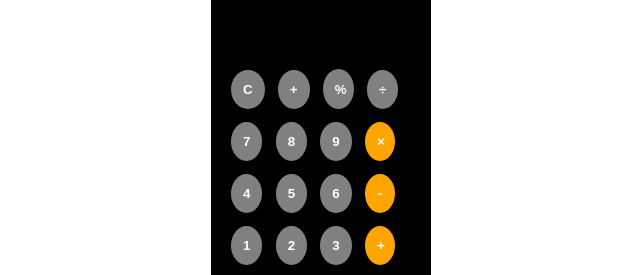
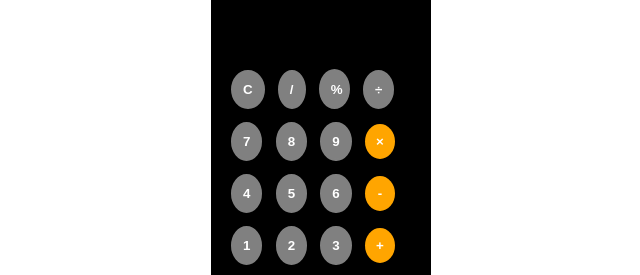
Before and after one commit to rachnap-12/calculator-repo, a plain HTML site: page calculator.html in a window 1280 px wide. Shown: the part 133-408 px from the top of the page, 319-959 px from the left. Drawn offline with Linux system fonts and the light colour scheme.

Commit message:
Added logic for changing the font size based on input

```diff
--- a/calculator.html
+++ b/calculator.html
@@ -11,27 +11,27 @@
    <div class="buttons">
     <div class="extra">
       <button id="clear">C</button>
-      <button>+</button>
+      <button>/</button>
       <button class="operation" id="per">%</button>
-      <button class="operation">÷</button>
+      <button class="operation" data-cy="div">÷</button>
      </div>
      <div class="number">
-      <button class="numberB">7</button>
+      <button class="numberB" data-cy="seven">7</button>
       <button class="numberB">8</button>
       <button class="numberB">9</button>
-      <button class="operation">×</button>
+      <button class="operation" data-cy="mul">×</button>
      </div>
      <div class="number">
       <button class="numberB">4</button>
       <button class="numberB">5</button>
       <button class="numberB">6</button>
-      <button class="operation">-</button>
+      <button class="operation" data-cy="sub">-</button>
      </div>
      <div class="number">
       <button class="numberB">1</button>
-      <button class="numberB">2</button>
+      <button class="numberB" data-cy="two">2</button>
       <button class="numberB">3</button>
-      <button class="operation">+</button>
+      <button class="operation" data-cy="add">+</button>
      </div>
      <div class="number">
       <button class="numberB" id="zero">0</button>
--- a/main.js
+++ b/main.js
@@ -107,18 +107,23 @@ for (let i=0; i < numberButtons.length; i++){
    numbers.splice(percent, 2, (numbers[percent] / 100) * (numbers[percent + 1]));
    console.log(numbers);
    operators.splice(percent, 1);
-   console.log(operators);
+   console.log(numbers);
+
    percent = operators.indexOf("%");
    console.log(percent);
    }
 
+   if(input.innerHTML.length > 10) {
+       console.log("length is" + input.innerHTML.length);
+    input.style.fontSize="15px";
     input.innerHTML = numbers[0];
-
+   }
+   input.innerHTML = numbers[0];
     resultDisplayed = true;
 
   });
 
   //
-  allClearButton.addEventListener("click", function() {
+  allClearButton.addEventListener("click",() => {
       input.innerHTML="";
   })
--- a/styles.scss
+++ b/styles.scss
@@ -1,3 +1,5 @@
+@use 'styles/base/abstracts.scss' as *;
+
 body {
     width: 220px;
     // height: 100px;
@@ -14,49 +16,51 @@ body {
 .input {
     height: 60px;
     padding-right: 15px;
-    padding-top: 10px;
+    padding-top: $padding;
     text-align: right;
     margin-right: 6px;
-    color: white;
+    color:$color;
     // font-size: 2.5rem;
   }
 
 #clear{
-    border-radius: 50%;
+    border-radius: $border-radius;
 }
 
 .number > .operation{
     background-color: orange;
-    border: 2px solid orange;
+    border-width: 0;
     width: 30px;
 }
 
 .number button {
-    border-radius: 50%;
-    text-align: center;
-    background-color: grey;
-    color: white;
-    padding: 10px;
-    margin: 12px 6px 1px 0;
-    font-weight: bold;
-    border: 2px solid gray;
+    border-radius: $border-radius;
+    text-align: $text-align;
+    background-color: $background-color;
+    color: $color;
+    padding: $padding;
+    margin: $margin;
+    font-weight: $font-weight;
+    border: $border;
+    cursor: $cursor;
 
 }
 
 .extra button{
-        border-radius: 50%;
-        text-align: center;
-        background-color: grey;
-        color: white;
-        padding: 10px;
-        margin: 12px 6px 1px 0;
-        font-weight: bold;
-        border: 2px solid gray;
+        border-radius: $border-radius;
+        text-align: $text-align;
+        background-color: $background-color;
+        color: $color;
+        padding: $padding;
+        margin: $margin;
+        font-weight: $font-weight;
+        border: $border;
+        cursor: $cursor;
 
 }
 
 #per{
-    text-align: center;
+    text-align: $text-align;
     width:31px;
     height:40px;
 }
@@ -66,11 +70,11 @@ body {
   width: 78px;
   border-radius: 20px;
   text-align:left;
-  border: 2px solid gray;
+  border: $border;
 }
 
 .operations{
-    font-weight: bold;
+    font-weight: $font-weight;
 }
 
 // @media only screen and (min-width: 1044px) {
```
Also changed, not shown: styles.css.
